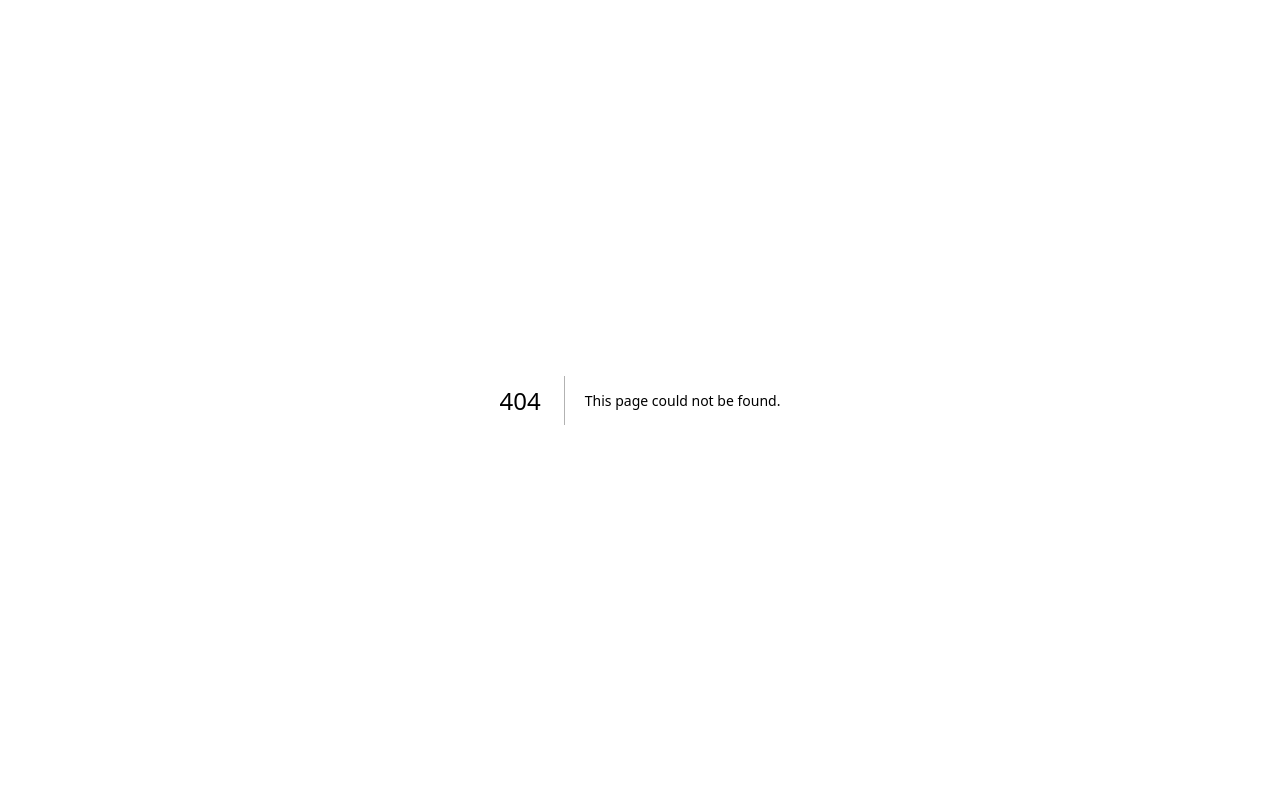
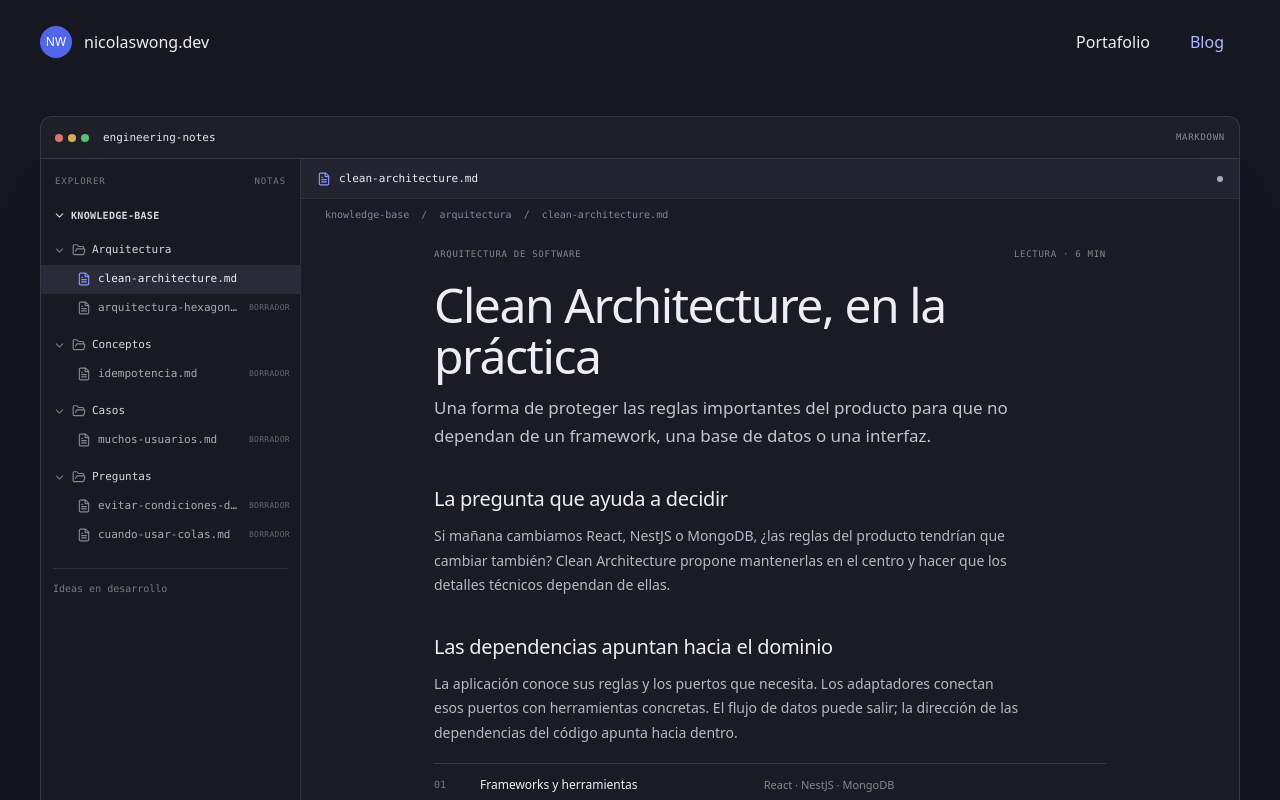
Before and after one commit to nicowr94/portfolio, a Next.js app: page /blog in a window 1280 px wide. Before the commit this address had no page. Shown: the top 800 px of the page. Built offline with nearby package versions, Linux system fonts and the light colour scheme.

Commit message:
feat(blog): add IDE-style engineering notes

```diff
--- /dev/null
+++ b/app/blog/page.tsx
@@ -0,0 +1,11 @@
+import type { Metadata } from 'next';
+import { BlogWorkspace } from '../../components/sections/BlogWorkspace';
+
+export const metadata: Metadata = {
+  title: 'Blog de ingeniería — Nicolas Wong',
+  description: 'Notas de ingeniería sobre arquitectura, idempotencia y concurrencia.',
+};
+
+export default function BlogPage() {
+  return <BlogWorkspace />;
+}
--- /dev/null
+++ b/components/sections/BlogWorkspace.tsx
@@ -0,0 +1,127 @@
+import { ChevronDown, FileText, FolderOpen } from 'lucide-react';
+import { SiteHeader } from './SiteHeader';
+
+const noteFolders = [
+  {
+    name: 'Arquitectura',
+    files: [
+      { name: 'clean-architecture.md', active: true },
+      { name: 'arquitectura-hexagonal.md', active: false },
+    ],
+  },
+  {
+    name: 'Conceptos',
+    files: [{ name: 'idempotencia.md', active: false }],
+  },
+  {
+    name: 'Casos',
+    files: [{ name: 'muchos-usuarios.md', active: false }],
+  },
+  {
+    name: 'Preguntas',
+    files: [
+      { name: 'evitar-condiciones-de-carrera.md', active: false },
+      { name: 'cuando-usar-colas.md', active: false },
+    ],
+  },
+] as const;
+
+export function BlogWorkspace() {
+  return (
+    <>
+      <SiteHeader currentPage="blog" />
+      <main className="blog-page">
+        <section className="blog-workspace shell" aria-label="Notas de ingeniería">
+          <div className="blog-ide-titlebar">
+            <div className="clean-editor-window-dots" aria-hidden="true"><span /><span /><span /></div>
+            <span className="blog-ide-project">engineering-notes</span>
+            <span className="blog-ide-mode">MARKDOWN</span>
+          </div>
+
+          <div className="blog-ide-body">
+            <aside className="blog-explorer" aria-label="Temas y preguntas">
+              <div className="blog-explorer-heading">
+                <span>EXPLORER</span>
+                <span>NOTAS</span>
+              </div>
+              <p className="blog-explorer-root"><ChevronDown size={13} /> KNOWLEDGE-BASE</p>
+              <ul className="blog-topic-tree">
+                {noteFolders.map((folder) => (
+                  <li className="blog-topic-folder" key={folder.name}>
+                    <div className="blog-folder-name"><ChevronDown size={13} /><FolderOpen size={14} /><span>{folder.name}</span></div>
+                    <ul>
+                      {folder.files.map((file) => (
+                        <li className={`blog-topic-file${file.active ? ' is-active' : ''}`} key={file.name} aria-current={file.active ? 'page' : undefined}>
+                          <FileText size={14} />
+                          <span>{file.name}</span>
+                          {!file.active && <span className="blog-file-status">BORRADOR</span>}
+                        </li>
+                      ))}
+                    </ul>
+                  </li>
+                ))}
+              </ul>
+              <p className="blog-explorer-note">Ideas en desarrollo</p>
+            </aside>
+
+            <article className="blog-document">
+              <div className="blog-file-tab"><FileText size={14} /><span>clean-architecture.md</span><i aria-hidden="true" /></div>
+              <div className="blog-breadcrumb">knowledge-base&nbsp; / &nbsp;arquitectura&nbsp; / &nbsp;clean-architecture.md</div>
+              <div className="blog-article-scroll">
+                <div className="blog-article">
+                  <div className="blog-article-meta"><span>ARQUITECTURA DE SOFTWARE</span><span>LECTURA · 6 MIN</span></div>
+                  <h1>Clean Architecture, en la práctica</h1>
+                  <p className="blog-article-lede">Una forma de proteger las reglas importantes del producto para que no dependan de un framework, una base de datos o una interfaz.</p>
+
+                  <section className="blog-article-section">
+                    <h2>La pregunta que ayuda a decidir</h2>
+                    <p>Si mañana cambiamos React, NestJS o MongoDB, ¿las reglas del producto tendrían que cambiar también? Clean Architecture propone mantenerlas en el centro y hacer que los detalles técnicos dependan de ellas.</p>
+                  </section>
+
+                  <section className="blog-article-section">
+                    <h2>Las dependencias apuntan hacia el dominio</h2>
+                    <p>La aplicación conoce sus reglas y los puertos que necesita. Los adaptadores conectan esos puertos con herramientas concretas. El flujo de datos puede salir; la dirección de las dependencias del código apunta hacia dentro.</p>
+                    <div className="blog-layer-map" aria-label="Capas desde los frameworks hacia el dominio">
+                      <div><span>01</span><strong>Frameworks y herramientas</strong><small>React · NestJS · MongoDB</small></div>
+                      <div><span>02</span><strong>Adaptadores</strong><small>HTTP · persistencia · presenters</small></div>
+                      <div><span>03</span><strong>Aplicación</strong><small>Casos de uso y coordinación</small></div>
+                      <div><span>04</span><strong>Dominio</strong><small>Entidades y reglas del producto</small></div>
+                    </div>
+                    <p className="blog-layer-caption">El código exterior puede conocer el interior; el dominio no necesita importar detalles externos.</p>
+                  </section>
+
+                  <section className="blog-article-section">
+                    <h2>Un caso de uso con una función</h2>
+                    <p>Por ejemplo, consultar un celular puede depender de un puerto de repositorio. La infraestructura implementa ese contrato; la función de aplicación no necesita saber si los datos vienen de MongoDB, una API o una prueba.</p>
+                    <pre className="blog-code"><code>{`import type { Phone } from '../domain/entities/phone';
+
+type PhoneRepository = {
+  findById(id: string): Promise<Phone | null>;
+};
+
+export function getPhoneById(phones: PhoneRepository) {
+  return async (id: string) => {
+    const normalizedId = id.trim();
+    if (!normalizedId) return null;
+
+    return phones.findById(normalizedId);
+  };
+}`}</code></pre>
+                  </section>
+
+                  <section className="blog-article-section">
+                    <h2>Cuándo aporta valor</h2>
+                    <p>Es útil cuando las reglas del producto cambian con frecuencia, hay varias integraciones o probar los casos de uso resulta difícil. No exige crear una capa para cada archivo: la estructura debe ayudar a aislar decisiones, no añadir ceremonias.</p>
+                  </section>
+
+                  <div className="blog-article-footer"><span>PRÓXIMA NOTA</span><span>Arquitectura hexagonal</span></div>
+                </div>
+              </div>
+              <div className="blog-statusbar"><span><i /> Markdown</span><span>Español&nbsp; · &nbsp;UTF-8</span></div>
+            </article>
+          </div>
+        </section>
+      </main>
+    </>
+  );
+}
--- a/components/sections/SiteHeader.tsx
+++ b/components/sections/SiteHeader.tsx
@@ -1,5 +1,31 @@
-import { ArrowUpRight } from 'lucide-react';
+type SiteHeaderProps = {
+  currentPage?: 'portfolio' | 'blog';
+};
 
-export function SiteHeader() {
-  return <header className="topbar shell"><a className="brand" href="#home"><span className="brand-mark">NW</span><span>nicolaswong<span className="brand-muted">.dev</span></span></a><nav aria-label="Main navigation"><a href="#work">Proyectos</a><a href="#about">Experiencia</a><a href="#stack">Stack</a></nav><a className="nav-contact" href="#contact">Hablemos <ArrowUpRight size={14}/></a></header>;
+export function SiteHeader({ currentPage = 'portfolio' }: SiteHeaderProps) {
+  const isBlog = currentPage === 'blog';
+
+  return (
+    <header className={`topbar shell${isBlog ? ' blog-topbar' : ''}`}>
+      <a className="brand" href={isBlog ? '/' : '#home'}>
+        <span className="brand-mark">NW</span>
+        <span>nicolaswong<span className="brand-muted">.dev</span></span>
+      </a>
+      <nav aria-label="Navegación principal">
+        {isBlog ? (
+          <>
+            <a href="/">Portafolio</a>
+            <a href="/blog" aria-current="page">Blog</a>
+          </>
+        ) : (
+          <>
+            <a href="#work">Proyectos</a>
+            <a href="#about">Experiencia</a>
+            <a href="#stack">Stack</a>
+            <a href="/blog">Blog</a>
+          </>
+        )}
+      </nav>
+    </header>
+  );
 }
```
